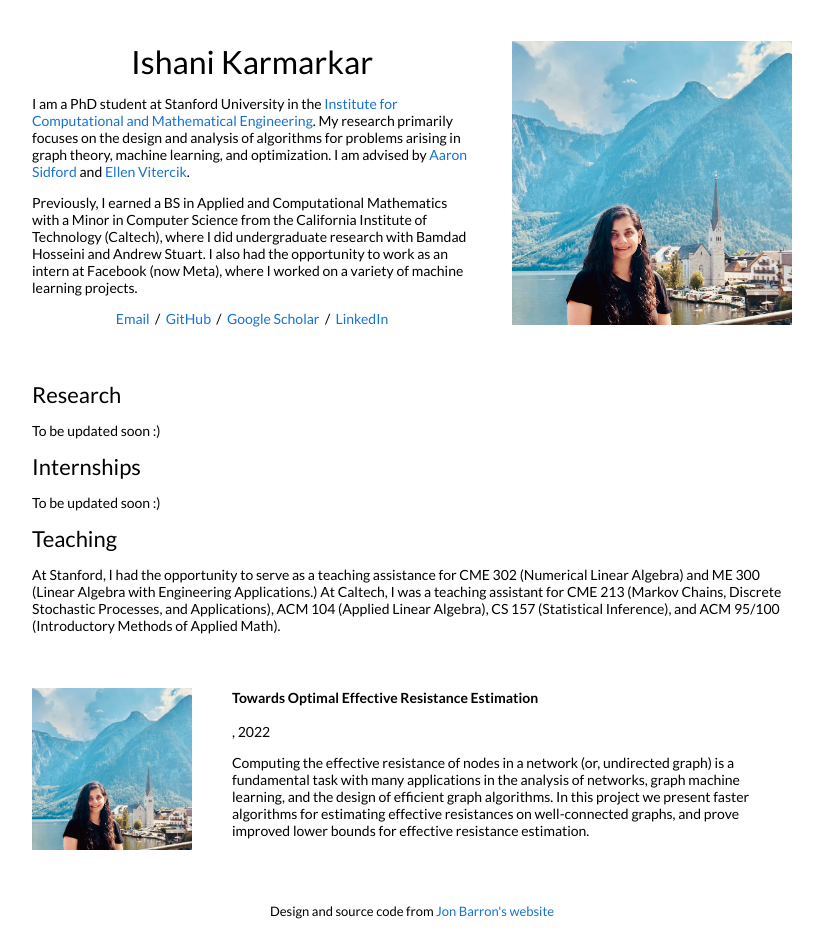
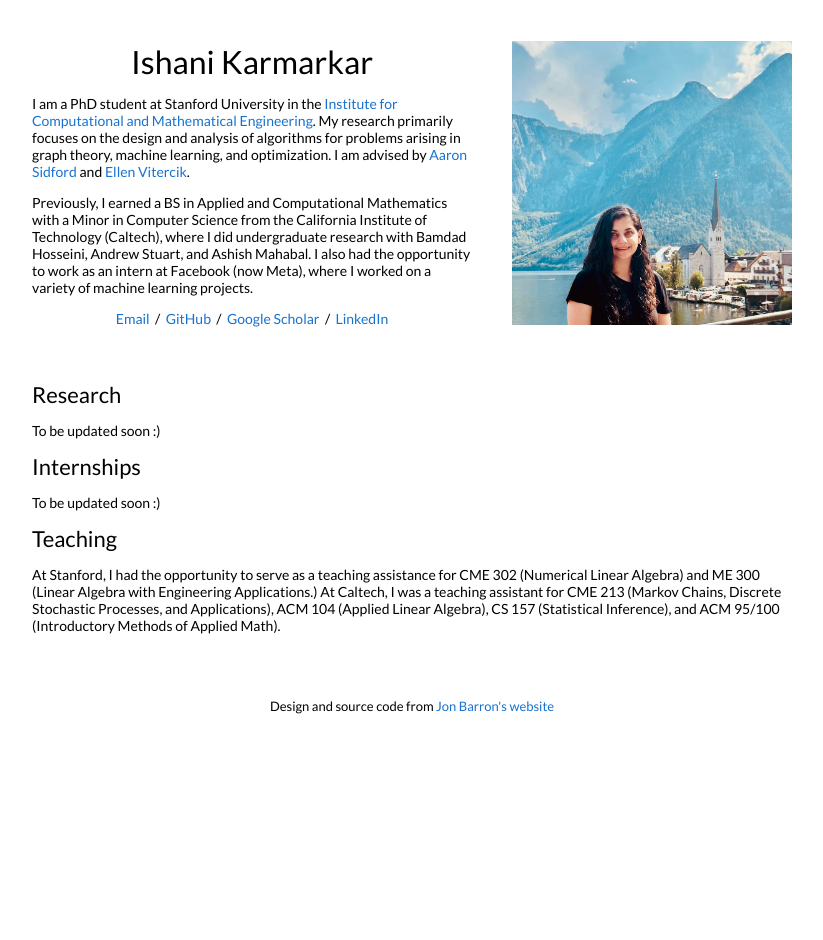
Before and after one commit to ishanikarmarkar/ishanikarmarkar.github.io, a Jekyll site: the page built from _posts/2010-06-22-gina.markdown, in a window 1280 px wide. Shown: the whole page, without its empty margins (228-1051 px from the left). Built offline with Jekyll 4.4.1, drawn with Linux system fonts in a browser that asks for light colours; a file with an impossible date is left out; after the commit the page ends 900 px from its top, so only the background shows below that.

Commit message:
Update reff post

```diff
--- a/_layouts/default.html
+++ b/_layouts/default.html
@@ -29,7 +29,7 @@
                  I am advised by <a href="https://www.aaronsidford.com/">Aaron Sidford</a> and <a href="https://vitercik.github.io/">Ellen Vitercik</a>.
               </p>
               <p>
-                Previously, I earned a BS in Applied and Computational Mathematics with a Minor in Computer Science from the California Institute of Technology (Caltech), where I did undergraduate research with Bamdad Hosseini and Andrew Stuart.
+                Previously, I earned a BS in Applied and Computational Mathematics with a Minor in Computer Science from the California Institute of Technology (Caltech), where I did undergraduate research with Bamdad Hosseini, Andrew Stuart, and Ashish Mahabal.
                 I also had the opportunity to work as an intern at Facebook (now Meta), where I worked on a variety of machine learning projects.
               </p>
               <p style="text-align:center">
--- a/_posts/2010-09-14-test.markdown
+++ b/_posts/2010-09-14-test.markdown
@@ -1,14 +1,14 @@
 ---
 layout: post
 title:  "Towards Optimal Effective Resistance Estimation"
-date:   2022-09-14
+date:
 image: images/profile.jpg
 categories: research
 course: ""
 author: "me"
-subtitle: "subtitle test"
+subtitle: ""
 ---
 Computing the effective resistance of nodes in a network (or, undirected graph) is a fundamental task with many applications in the analysis of networks, graph machine learning, and the design of efficient graph algorithms. In this project
 we present faster algorithms for estimating effective resistances on
 well-connected graphs, and prove improved lower bounds for effective resistance
-estimation.
+estimation. (In submission; arxiv: <a href="https://arxiv.org/abs/2306.14820">arxiv</a>)
```
